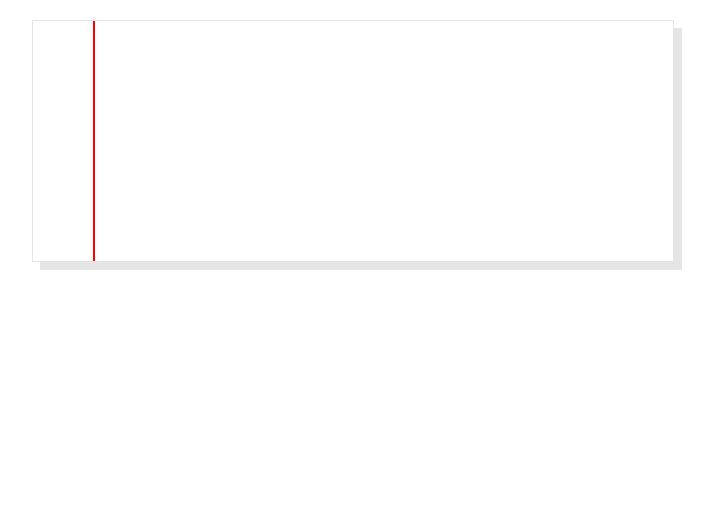
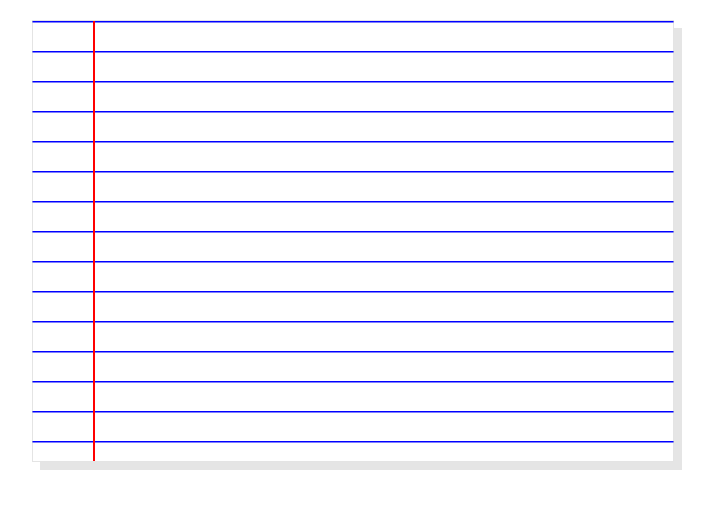
Before and after one commit to maeBoittiaux/to-do-list, a React (Create React App) app: page / in a window 1280 px wide. Shown: the top 508 px of the page, without its empty margins (287-1000 px from the left). Built offline with nearby package versions, Linux system fonts and the light colour scheme; the HTML template or start-up script is replaced by a standard one.

Commit message:
Add horizontal blue lines on the Paper component

```diff
--- a/src/Paper.css
+++ b/src/Paper.css
@@ -6,10 +6,12 @@
     margin: 20px;
     border-radius: 0px;
     width: 600px;
-    min-height: 200px;
+    min-height: 400px;
     margin-left: auto;
     margin-right: auto;
     position: relative;
+    background-image: linear-gradient(to bottom, blue 1px, transparent 2px);
+    background-size: 100% 30px;
 }
 
 .paper::before {
```
